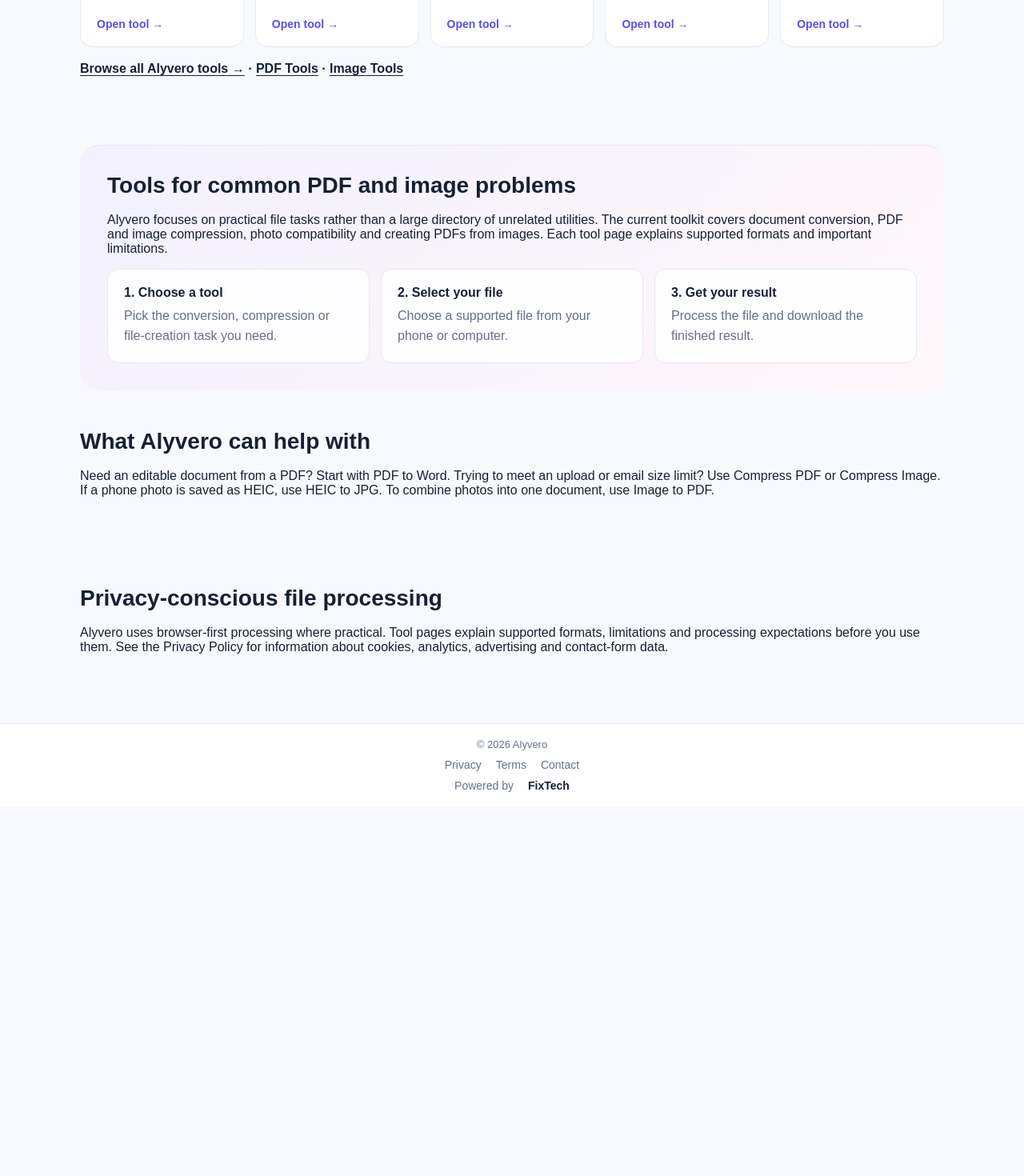
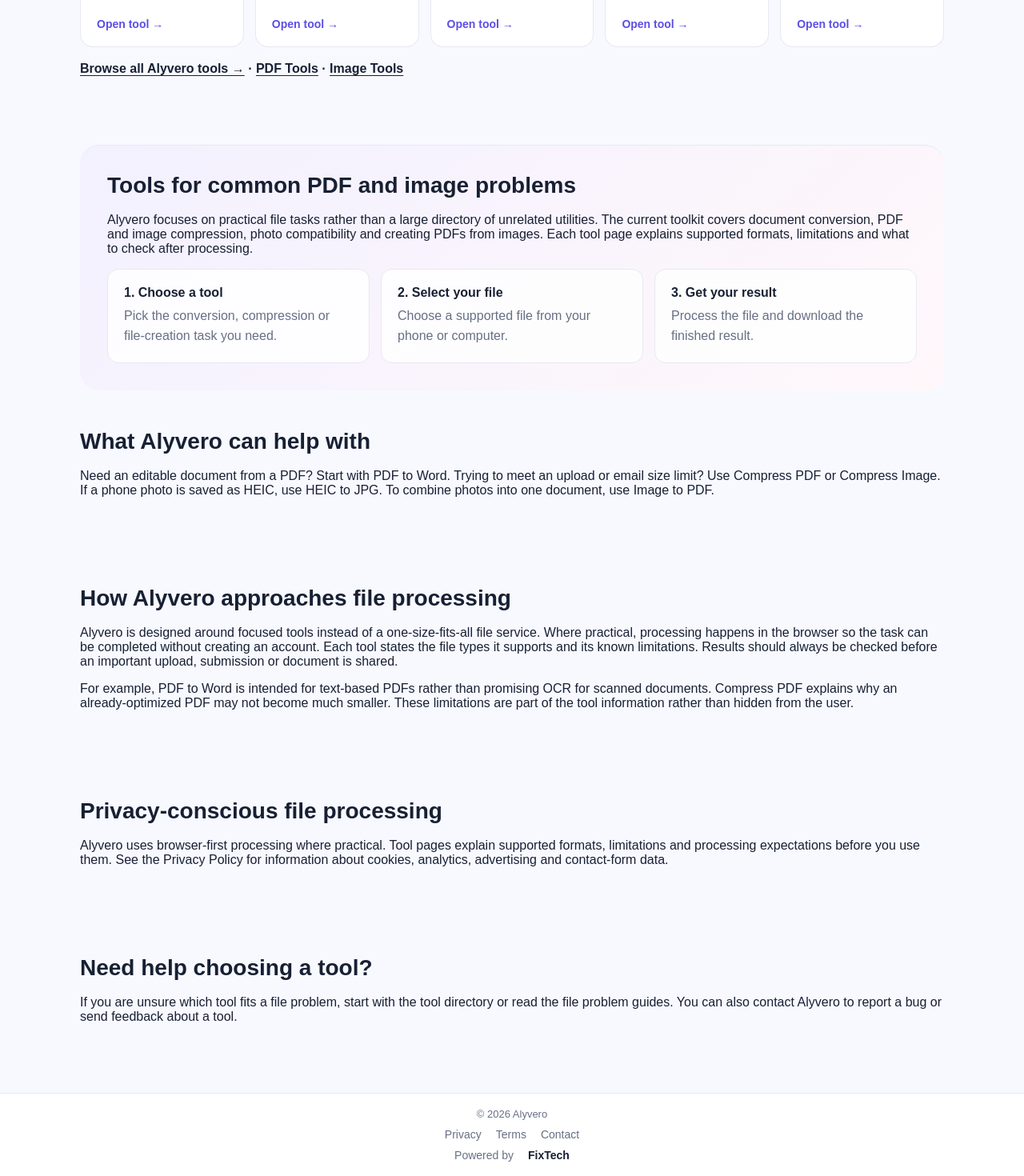
Before and after one commit to rindodi/alyvero, a Next.js app: page / in a window 1280 px wide. Shown: the part 940-2410 px from the top of the page at 80% size. Before the commit the page ends 1948 px from the top, so only its background shows below. Built offline with nearby package versions, Linux system fonts and the light colour scheme.

Commit message:
Strengthen homepage content for AdSense readiness

```diff
--- a/app/page.tsx
+++ b/app/page.tsx
@@ -27,6 +27,7 @@
           <button type="submit">Find a tool</button>
         </form>
       </section>
+
       <section className="section" id="tools">
         <h2>Popular tools</h2>
         <div className="tool-grid">
@@ -41,23 +42,37 @@
         </div>
         <p className="section-link"><Link href="/tools">Browse all Alyvero tools →</Link> <span aria-hidden="true"> · </span><Link href="/pdf-tools">PDF Tools</Link> <span aria-hidden="true"> · </span><Link href="/image-tools">Image Tools</Link></p>
       </section>
+
       <section className="section info-section">
         <h2>Tools for common PDF and image problems</h2>
-        <p>Alyvero focuses on practical file tasks rather than a large directory of unrelated utilities. The current toolkit covers document conversion, PDF and image compression, photo compatibility and creating PDFs from images. Each tool page explains supported formats and important limitations.</p>
+        <p>Alyvero focuses on practical file tasks rather than a large directory of unrelated utilities. The current toolkit covers document conversion, PDF and image compression, photo compatibility and creating PDFs from images. Each tool page explains supported formats, limitations and what to check after processing.</p>
         <div className="steps">
           <div><strong>1. Choose a tool</strong><p>Pick the conversion, compression or file-creation task you need.</p></div>
           <div><strong>2. Select your file</strong><p>Choose a supported file from your phone or computer.</p></div>
           <div><strong>3. Get your result</strong><p>Process the file and download the finished result.</p></div>
         </div>
       </section>
+
       <section className="section">
         <h2>What Alyvero can help with</h2>
         <p>Need an editable document from a PDF? Start with <Link href="/pdf-to-word">PDF to Word</Link>. Trying to meet an upload or email size limit? Use <Link href="/compress-pdf">Compress PDF</Link> or <Link href="/compress-image">Compress Image</Link>. If a phone photo is saved as HEIC, use <Link href="/heic-to-jpg">HEIC to JPG</Link>. To combine photos into one document, use <Link href="/image-to-pdf">Image to PDF</Link>.</p>
       </section>
+
+      <section className="section">
+        <h2>How Alyvero approaches file processing</h2>
+        <p>Alyvero is designed around focused tools instead of a one-size-fits-all file service. Where practical, processing happens in the browser so the task can be completed without creating an account. Each tool states the file types it supports and its known limitations. Results should always be checked before an important upload, submission or document is shared.</p>
+        <p>For example, <Link href="/pdf-to-word">PDF to Word</Link> is intended for text-based PDFs rather than promising OCR for scanned documents. <Link href="/compress-pdf">Compress PDF</Link> explains why an already-optimized PDF may not become much smaller. These limitations are part of the tool information rather than hidden from the user.</p>
+      </section>
+
       <section className="section">
         <h2>Privacy-conscious file processing</h2>
         <p>Alyvero uses browser-first processing where practical. Tool pages explain supported formats, limitations and processing expectations before you use them. See the <Link href="/privacy">Privacy Policy</Link> for information about cookies, analytics, advertising and contact-form data.</p>
       </section>
+
+      <section className="section">
+        <h2>Need help choosing a tool?</h2>
+        <p>If you are unsure which tool fits a file problem, start with the <Link href="/tools">tool directory</Link> or read the <Link href="/guides">file problem guides</Link>. You can also <Link href="/contact">contact Alyvero</Link> to report a bug or send feedback about a tool.</p>
+      </section>
     </div>
   );
 }
```
